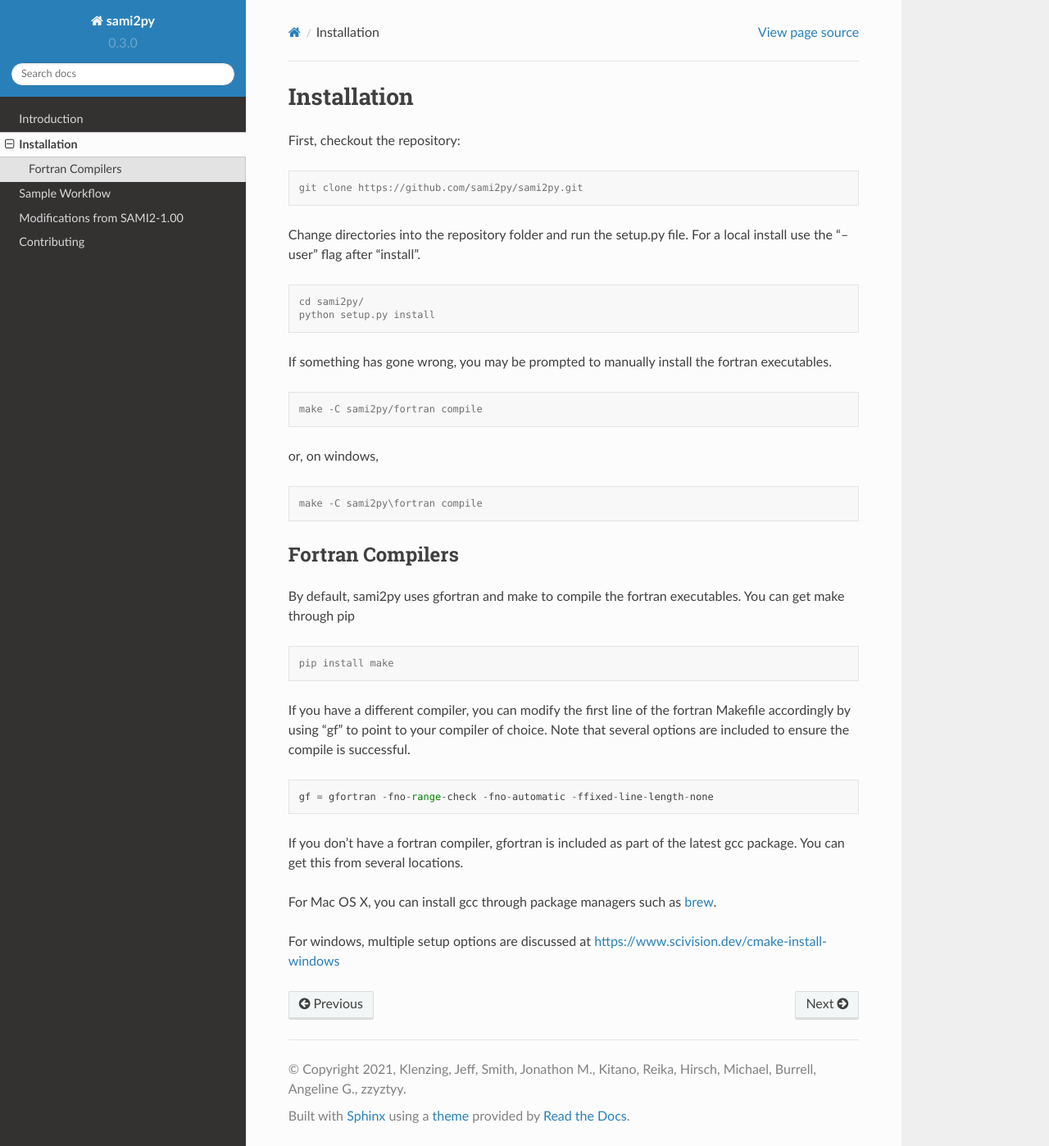
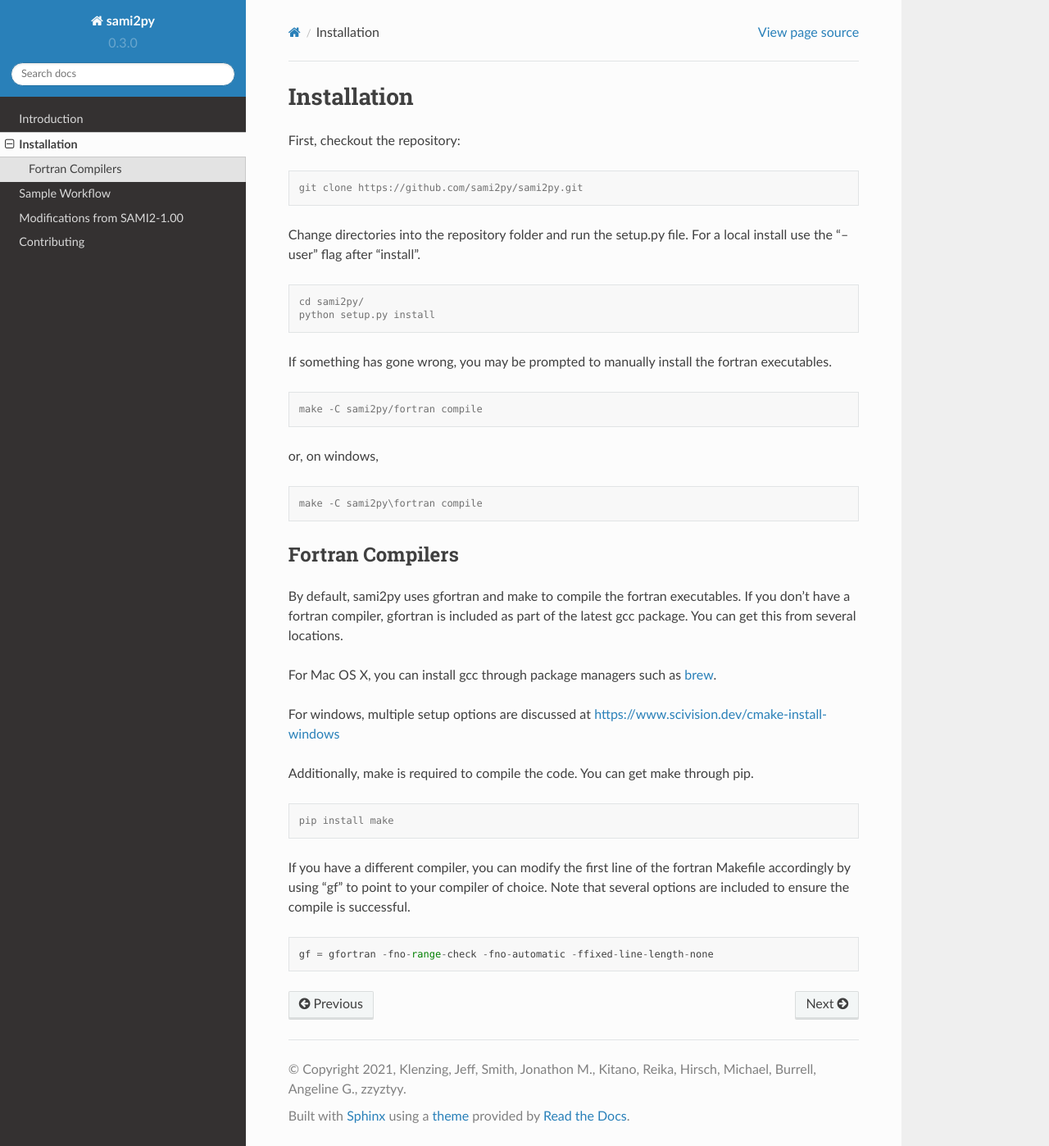
Before and after one commit to sami2py/sami2py, a Sphinx documentation site: the page built from docs/installation.rst, in a window 1280 px wide and 1398 px high. Shown: the whole window at 82% size. Built offline with Sphinx 7.4.7 and the Read the Docs theme 2.0.0, drawn with Linux system fonts in a browser that asks for light colours; formulas are drawn with MathJax 3.

Commit message:
DOC: fortran discussion

```diff
--- a/README.rst
+++ b/README.rst
@@ -85,8 +85,12 @@ or, on windows,
 
   make -C sami2py\fortran compile
 
-Note that you will need a fortran compiler (gfortran is the default setup) and make installed on your system.  For more information, please refer to the
+Note that you will need a fortran compiler and make installed on your system.
+For more information, please refer to the
 `documentation <https://sami2py.readthedocs.io/en/latest/installation.html#fortran-compilers>`_.
+The recommended compiler is gfortran, which is distributed under an open source
+license and can be installed through multiple tools such as brew and github.
+The default fortran compiler under xtools on Mac OS X has known issues.
 
 
 Example
--- a/docs/installation.rst
+++ b/docs/installation.rst
@@ -32,21 +32,24 @@ or, on windows,
 Fortran Compilers
 -----------------
 
-By default, sami2py uses gfortran and make to compile the fortran executables.  You can get make through pip
+By default, sami2py uses gfortran and make to compile the fortran executables.
+If you don't have a fortran compiler, gfortran is included as part of the latest
+gcc package.  You can get this from several locations.
+
+For Mac OS X, you can install gcc through package managers such as `brew <https://brew.sh/>`_.
+
+For windows, multiple setup options are discussed at https://www.scivision.dev/cmake-install-windows
+
+Additionally, make is required to compile the code.  You can get make through pip.
 
 .. code-block:: console
 
   pip install make
 
-If you have a different compiler, you can modify the first line of the fortran Makefile accordingly by using "gf" to point to your compiler of choice.  Note that several options are included to ensure the compile is successful.
+If you have a different compiler, you can modify the first line of the fortran
+Makefile accordingly by using "gf" to point to your compiler of choice.  Note
+that several options are included to ensure the compile is successful.
 
 .. code-block::
 
   gf = gfortran -fno-range-check -fno-automatic -ffixed-line-length-none
-
-
-If you don't have a fortran compiler, gfortran is included as part of the latest gcc package.  You can get this from several locations.
-
-For Mac OS X, you can install gcc through package managers such as `brew <https://brew.sh/>`_.
-
-For windows, multiple setup options are discussed at https://www.scivision.dev/cmake-install-windows
```
